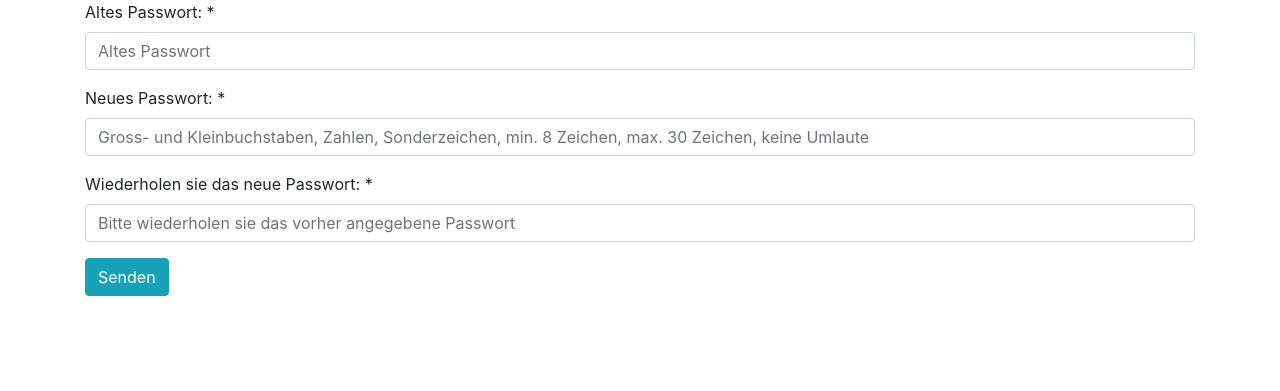
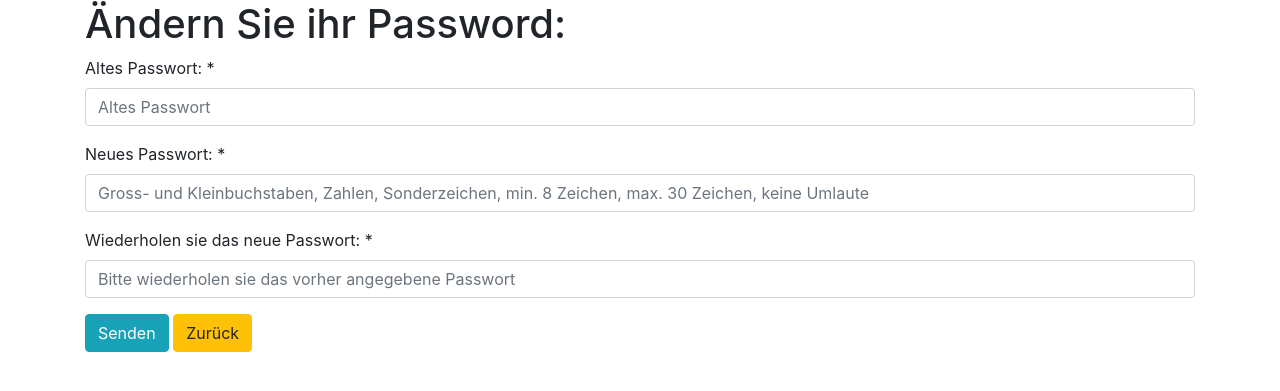
Before and after one commit to HorusXII/151_Projektarbeit, a PHP site: page /password.php in a window 1280 px wide. Shown: the part 56-447 px from the top of the page. Run offline with PHP 8.4, Linux system fonts and the light colour scheme; a user stored in the database is signed in; data comes from the database, SQL or seed files in the repository; some libraries are stand-ins or nearby versions.

Commit message:
Cleanup & finalize
Some smaller cleanups & finalizing of the Code.

```diff
--- a/admin.php
+++ b/admin.php
@@ -5,7 +5,7 @@ include('include/dbconnector.inc.php');
 $error = $message = '';
 
 if (!isset($_SESSION['loggedin']) or !$_SESSION['loggedin']) {
-    header('Location: /151_projektarbeit/login.php');
+    header('Location:  login.php');
     die();
 }
 ?>
--- a/delete.php
+++ b/delete.php
@@ -1,12 +1,12 @@
 
 <?php
-// TODO - Sessionhandling starten
+// Sessionhandling starten
 session_start();
 // Datenbankverbindung
 include('include/dbconnector.inc.php');
 
 if (!isset($_SESSION['loggedin']) or !$_SESSION['loggedin'])  {
-    header('Location: /151_projektarbeit/overview.php');
+    header('Location: overview.php');
 }
 
 // Initialisierung
@@ -30,7 +30,7 @@ if (isset($_GET['id']) and is_numeric($_GET['id'])) {
         // Anzahl betroffener Zeilen, grösser als 0?
         if ($mysqli->affected_rows) {
             $message .= 'Datensatz erfolgreich gelöscht.<br>';
-            header('Location: /151_projektarbeit/overview.php');
+            header('Location: overview.php');
         } else {
             $error .= "Kein Datensatz in der Datenbank gefunden.<br>";
         }
--- a/password.php
+++ b/password.php
@@ -1,6 +1,6 @@
 <?php
 
-// TODO - Sessionhandling starten
+// Sessionhandling starten
 session_start();
 // Datenbankverbindung
 include('include/dbconnector.inc.php');
@@ -10,7 +10,7 @@ $message = '';
 
 
 if (!isset($_SESSION['loggedin']) or !$_SESSION['loggedin']) {
-    header('Location: /151_projektarbeit/overview.php');
+    header('Location: overview.php');
 }
 
 // Initialisierung
@@ -164,6 +164,7 @@ if ($_SERVER["REQUEST_METHOD"] == "POST") {
         </div>
     </nav>
     <div class="container">
+        <h1>Ändern Sie ihr Password:</h1>
         <?php
         $id = $_SESSION["userid"];
         $query = "SELECT password FROM `users` WHERE id=" . $_SESSION['userid'];
@@ -182,21 +183,22 @@ if ($_SERVER["REQUEST_METHOD"] == "POST") {
         <form method="post">
             <!-- password -->
             <div class="form-group">
-                <label for="password">Altes Passwort: *</label>
+                <label for="oldpassword">Altes Passwort: *</label>
                 <input type="password" name="oldpassword" class="form-control" id="oldpassword" placeholder="Altes Passwort" pattern="(?=^.{8,}$)((?=.*\d+)(?=.*\W+))(?![.\n])(?=.*[A-Z])(?=.*[a-z]).*$" title="mindestens einen Gross-, einen Kleinbuchstaben, eine Zahl und ein Sonderzeichen, mindestens 8 Zeichen lang,keine Umlaute." maxlength="255" required>
             </div>
             <!-- password -->
             <div class="form-group">
-                <label for="password">Neues Passwort: *</label>
+                <label for="newpassword">Neues Passwort: *</label>
                 <input type="password" name="newpassword" class="form-control" id="newpassword" placeholder="Gross- und Kleinbuchstaben, Zahlen, Sonderzeichen, min. 8 Zeichen, max. 30 Zeichen, keine Umlaute" pattern="(?=^.{8,}$)((?=.*\d+)(?=.*\W+))(?![.\n])(?=.*[A-Z])(?=.*[a-z]).*$" title="mindestens einen Gross-, einen Kleinbuchstaben, eine Zahl und ein Sonderzeichen, mindestens 8 Zeichen lang,keine Umlaute." maxlength="255" required>
             </div>
             <!-- password -->
             <div class="form-group">
-                <label for="password">Wiederholen sie das neue Passwort: *</label>
+                <label for="repeatnewpasswort">Wiederholen sie das neue Passwort: *</label>
                 <input type="password" name="repeatnewpasswort" class="form-control" id="repeatnewpasswort" placeholder="Bitte wiederholen sie das vorher angegebene Passwort" pattern="(?=^.{8,}$)((?=.*\d+)(?=.*\W+))(?![.\n])(?=.*[A-Z])(?=.*[a-z]).*$" title="mindestens einen Gross-, einen Kleinbuchstaben, eine Zahl und ein Sonderzeichen, mindestens 8 Zeichen lang,keine Umlaute." maxlength="255" required>
             </div>
             <input type="hidden" name="id" value="<?php echo $id ?>">
-            <button type="submit" name="button" value="submit" class="btn btn-info">Senden</button>
+            <button type="submit" name="submit" value="submit" class="btn btn-info">Senden</button>
+            <input type="button" value="Zurück" onclick="history.back() " class="btn btn-warning">
         </form>
     </div>
     <script src="https://code.jquery.com/jquery-3.3.1.slim.min.js" integrity="sha384-q8i/X+965DzO0rT7abK41JStQIAqVgRVzpbzo5smXKp4YfRvH+8abtTE1Pi6jizo" crossorigin="anonymous"></script>
--- a/register.php
+++ b/register.php
@@ -1,6 +1,6 @@
 <?php
 
-// TODO - Sessionhandling starten
+// Sessionhandling starten
 session_start();
 // Datenbankverbindung
 include('include/dbconnector.inc.php');
@@ -168,6 +168,7 @@ if($row != NULL){
       <?php
             if (!isset($_SESSION['loggedin']) or !$_SESSION['loggedin']){
               echo '<li class="nav-item"><a class="nav-link" href="register.php">Registrierung</a></li>';
+              echo '<li class="nav-item"><a class="nav-link" href="login.php">Login</a></li>';
             } elseif(!$_SESSION['admin'] == 1){
               header('Location: admin.php');
             } else {
@@ -232,7 +233,7 @@ if($row != NULL){
       </div>
       <!-- Send / Reset -->
       <button type="submit" name="button" value="submit" class="btn btn-primary">Senden</button>
-      <button type="reset" name="button" value="reset" class="btn btn-secondary">Löschen</button>
+      <input type="button" value="Zurück" onclick="history.back() " class="btn btn-warning">
     </form>
   </div>
   <script src="https://code.jquery.com/jquery-3.3.1.slim.min.js" integrity="sha384-q8i/X+965DzO0rT7abK41JStQIAqVgRVzpbzo5smXKp4YfRvH+8abtTE1Pi6jizo" crossorigin="anonymous"></script>
```
Also changed, not shown: edit.php (+4 -4 lines), login.php (+12 -12 lines), logout.php (+4 -4 lines).
